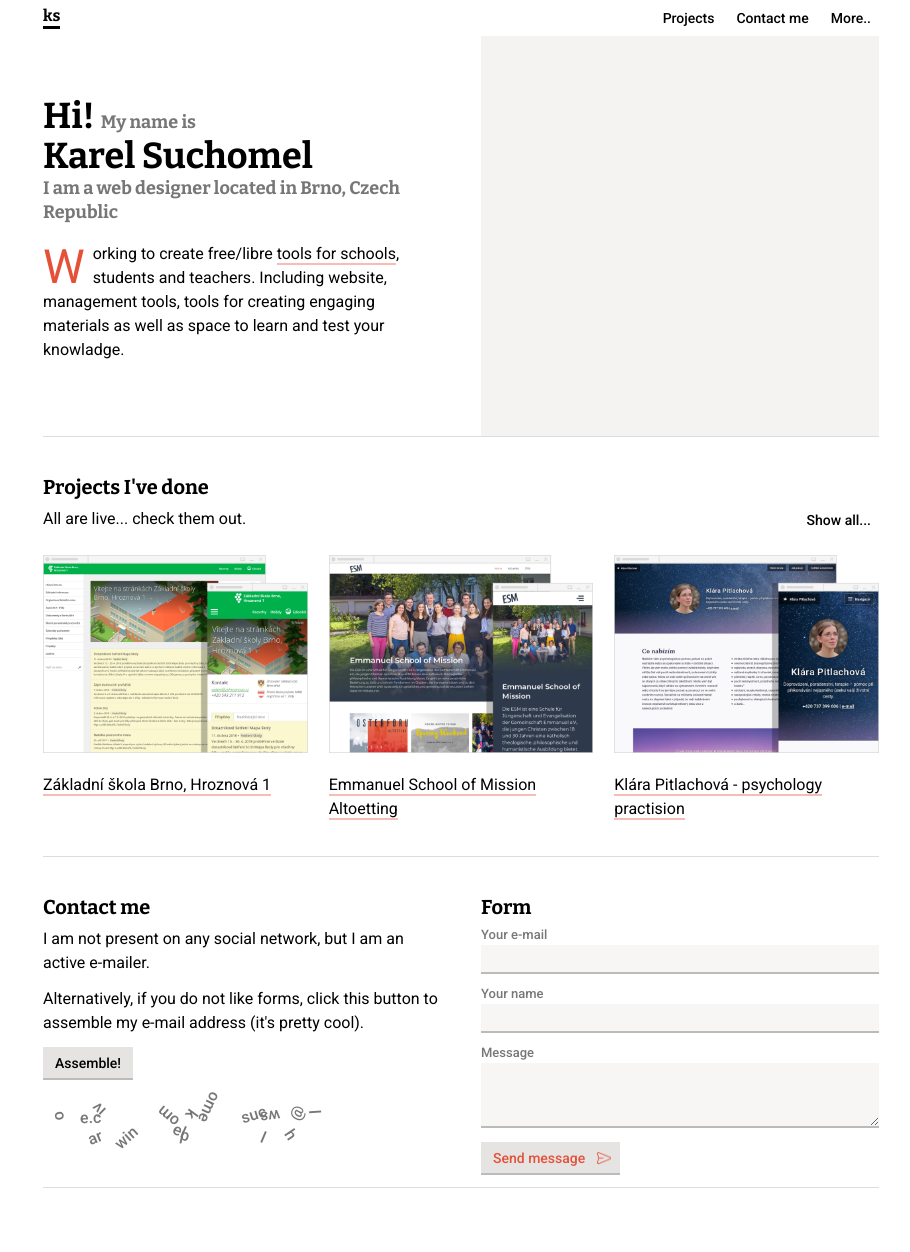
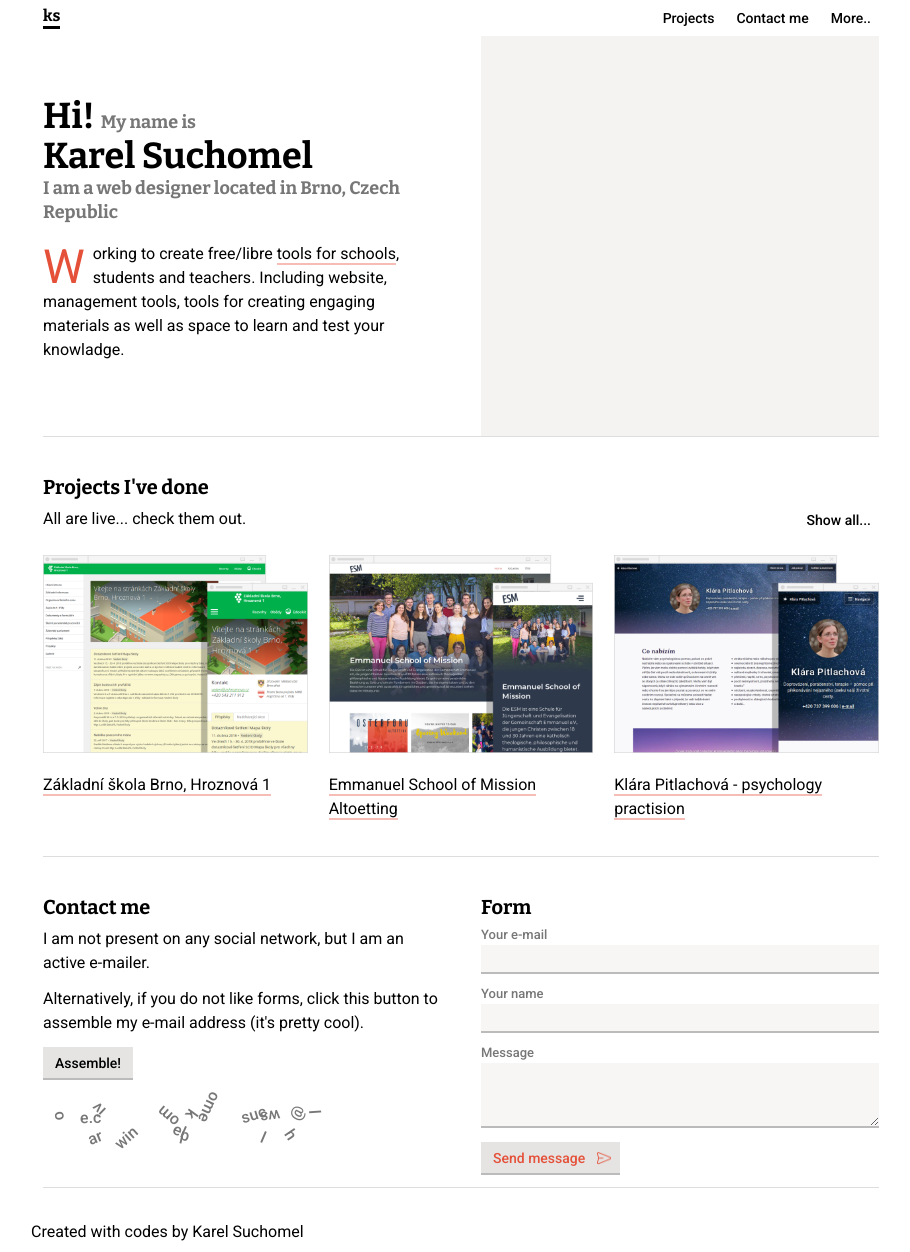
Before and after one commit to karelsuchomel/personal-site, a Jekyll site: the page built from index.md, in a window 1280 px wide. Shown: the whole page, without its empty margins (179-1089 px from the left). Built offline with Jekyll 4.4.1, drawn with Linux system fonts in a browser that asks for light colours; some of the changed lines change nothing that is shown.

Commit message:
Updated url in config to have current custom url

```diff
--- a/_config.yml
+++ b/_config.yml
@@ -5,7 +5,7 @@
   Here I share what my dreams are, and what my heart tells me is important.
 keywords: Karel Suchomel, Font-end, Koder, Web designer, School websites, School tools, Tools for schools
 baseurl: "/personal-site"
-url: "https://karelsuchomel.github.io/personal-site/" # the base hostname & protocol for your site, e.g. http://example.com
+url: "https://karelsuchomel.cz/" # the base hostname & protocol for your site, e.g. http://example.com
 permalink: /:categories/:title:output_ext
 
 # Build settings
--- a/_includes/footer.html
+++ b/_includes/footer.html
@@ -1,6 +1,10 @@
 <!-- JavaScrirpt-->
 
 <!-- Closing page-wrapper -->
+	<div class="footer-container">
+		Created with codes by Karel Suchomel
+	</div>
+
 	</div>
 	<script src="{{ "/assets/js/main.js" | relative_url }}"></script>
 </body>
--- a/assets/js/specific.js
+++ b/assets/js/specific.js
@@ -24,11 +24,16 @@
 
 		if (dismantled == true)
 		{
-			assembleAddress(piecesArr, contEl);
+			document.getElementById(triggerID).removeEventListener('click', triggerHandle, false);
+
+			assembleAddress(piecesArr, contEl, function(){
+				document.getElementById(triggerID).addEventListener('click', triggerHandle, false);
+			});
+
 			trigEl.innerHTML = "CHAOS!";
 			dismantled = false;
 		} else {
-			piecesArr = dismantleAddress( address, contEl );
+			piecesArr = dismantleAddress( address, contEl);
 			trigEl.innerHTML = "Assemble!";
 			dismantled = true;
 		}
@@ -98,7 +103,7 @@
 		}
 	};
 
-	function assembleAddress(piecesArr, contEl)
+	function assembleAddress(piecesArr, contEl, callback)
 	{
 		deleteCSSInsideContentSpans(contEl);
 
@@ -139,6 +144,7 @@
 
 		setTimeout(function() {
 			contEl.innerHTML = "<a href='mailto:" + emailAddress + "?subject=Contact from karelsuchomel.cz'>" + contEl.innerHTML + "</a>";
+			return callback;
 		}, delayMultiplier * 20);
 
 		}, 500);
@@ -148,10 +154,13 @@
 	/**
    * Events/APIs/init
    */
+
+  function triggerHandle() {
+		triggerControl(emailAddress, containerID, triggerID);
+	};
+
+	document.getElementById(triggerID).addEventListener('click', triggerHandle, false);
 	triggerControl(emailAddress, containerID, triggerID);
-	document.getElementById(triggerID).addEventListener('click', function() {
-		triggerControl(emailAddress, containerID, triggerID);
-	}, false);
 
 
 })(window, document);
```
